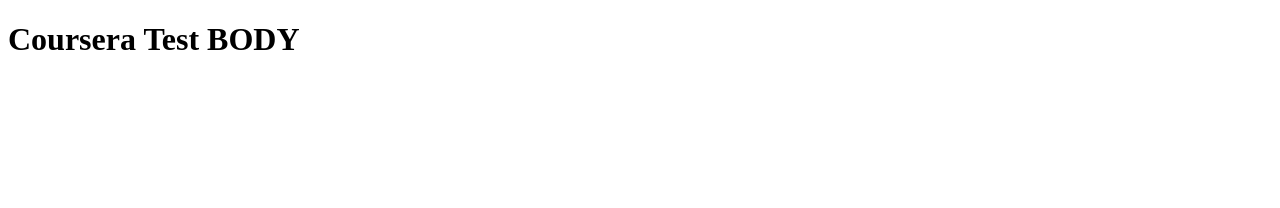
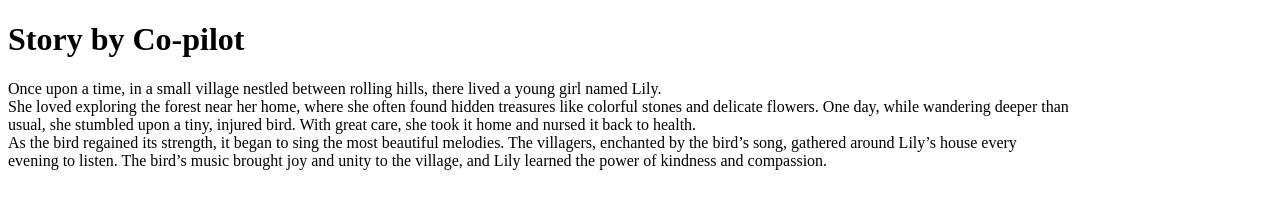
Before and after one commit to Founded99/Coursera-test, a plain HTML site: page CourseraSite/index.html in a window 1280 px wide. Drawn offline with Linux system fonts and the light colour scheme.

Commit message:
Story telling assignment

```diff
--- a/CourseraSite/index.html
+++ b/CourseraSite/index.html
@@ -1,9 +1,14 @@
 <!DOCTYPE html>
+<!-- Comment -->
 <html>
+<!-- The Head is the name of the tab when navigating to the site -->
 <head>
-	<title>Coursera-Test</title>
+	<title>Story testing coursera</title>
 </head>
+<!-- The body is the general content on the page -->
 <body>
-<h1>Coursera Test BODY</h1>
+<h1>Story by Co-pilot</h1>
+<p> Once upon a time, in a small village nestled between rolling hills, there lived a young girl named Lily. <br>She loved exploring the forest near her home, where she often found hidden treasures like colorful stones and delicate flowers. One day, while wandering deeper than </br>usual, she stumbled upon a tiny, injured bird. With great care, she took it home and nursed it back to health. <br>As the bird regained its strength, it began to sing the most beautiful melodies. The villagers, enchanted by the bird’s song, gathered around Lily’s house every </br>evening to listen. The bird’s music brought joy and unity to the village, and Lily learned the power of kindness and compassion. </p>
 </body>
+<!-- Comment -->
 </html>
```
